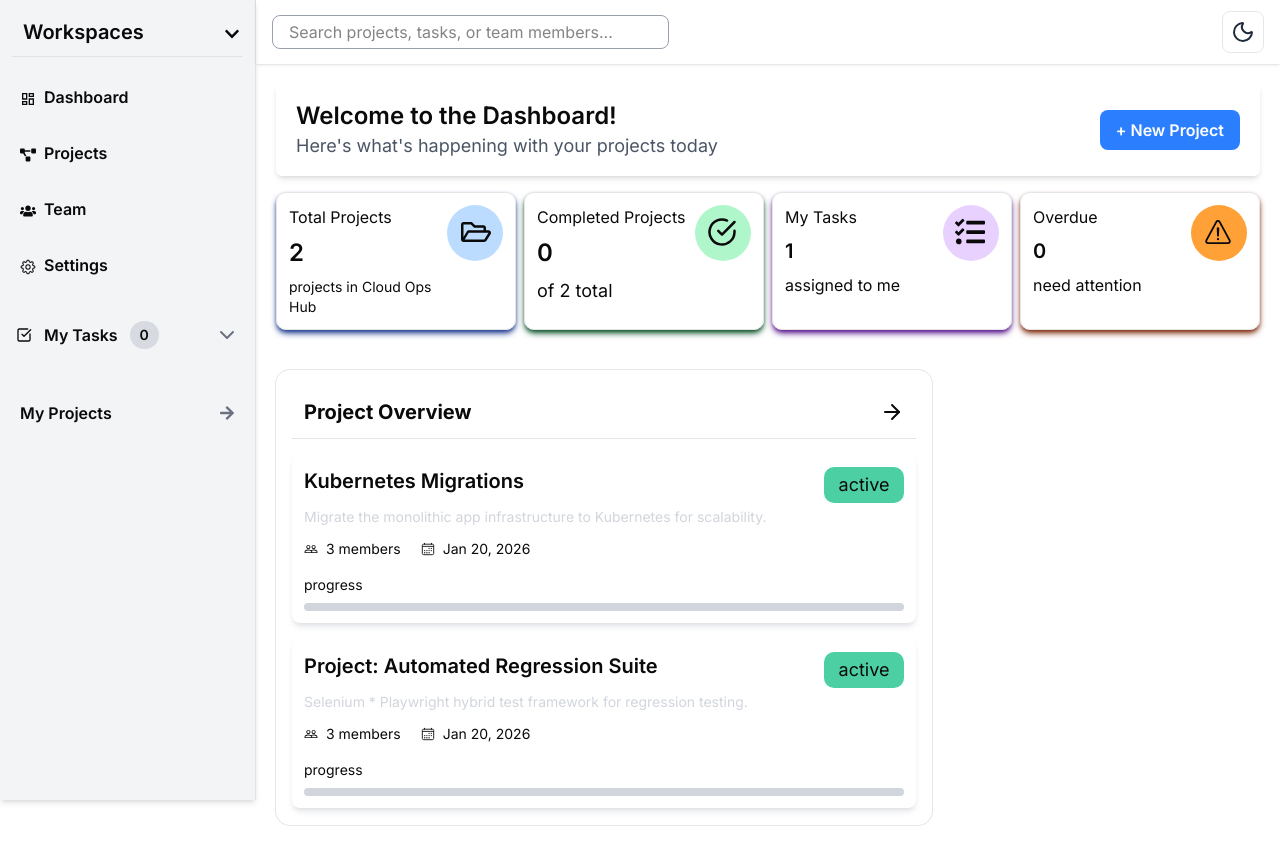
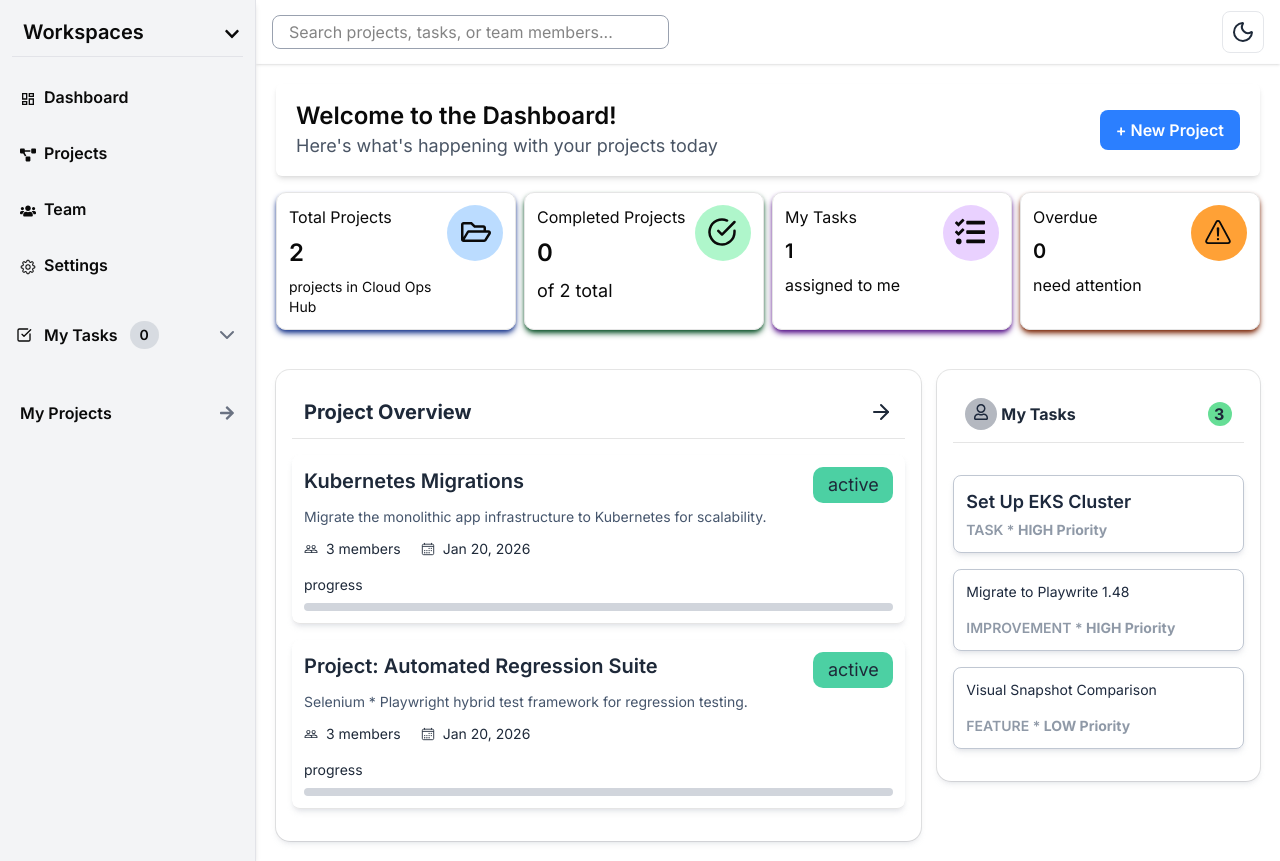
Before and after one commit to Code-Themba/worksmart, a Next.js app: page / in a window 1280 px wide. Built offline with nearby package versions, Linux system fonts and the light colour scheme.

Commit message:
Add My Tasks Card, to display the tasks to be done, in an overview/preview manner on the dashboard

```diff
--- /dev/null
+++ b/app/components/MyTasksCard.tsx
@@ -0,0 +1,45 @@
+import { Card, CardContent, CardHeader, CardTitle } from "@/components/ui/card";
+import { FaRegUser } from "react-icons/fa";
+
+export default function MyTasksCard() {
+  return (
+    <section>
+      <Card className="text-gray-800 dark:text-gray-200 shadow-md shadow-gray-400/20 dark:shadow-gray-400/10">
+        <CardHeader>
+          <CardTitle className="flex items-center justify-between border-b p-3 gap-1 font-bold">
+            <p className="flex items-center gap-1">
+              <span className="bg-gray-500/50 w-8 h-8 rounded-full px-2 text-slate-800 py-px font-bold">
+                <FaRegUser className="inline-block" />
+              </span>
+              My Tasks
+            </p>
+            <span className="bg-green-500/60 w-6 h-6 rounded-full px-1.5 py-px font-bold">
+              3
+            </span>
+          </CardTitle>
+        </CardHeader>
+        <CardContent className="text-slate-800">
+          <div className="w-full flex flex-col gap-1 border border-slate-500/40 p-3 my-4 shadow-md shadow-gray-400/20 dark:shadow-gray-400/10 rounded-md hover:cursor-pointer">
+            <p className="text-lg font-semibold ">Set Up EKS Cluster</p>
+            <p className="text-slate-600/60 font-semibold">
+              TASK * <span className="font-bold">HIGH Priority</span>{" "}
+            </p>
+          </div>
+          <div className="flex flex-col gap-4 border border-slate-500/40 p-3 mb-4 shadow-md shadow-gray-400/20 dark:shadow-gray-400/10 rounded-md hover:cursor-pointer">
+            <p className="">Migrate to Playwrite 1.48</p>
+            <p className="text-slate-600/60 font-semibold">
+              IMPROVEMENT *{" "}
+              <span className="font-bold">HIGH Priority</span>{" "}
+            </p>
+          </div>
+          <div className="flex flex-col gap-4 border border-slate-500/40 p-3 mb-4 shadow-md shadow-gray-400/20 dark:shadow-gray-400/10 rounded-md hover:cursor-pointer">
+            <p className="">Visual Snapshot Comparison</p>
+            <p className="text-slate-600/60 font-semibold">
+              FEATURE * <span className="font-bold">LOW Priority</span>{" "}
+            </p>
+          </div>
+        </CardContent>
+      </Card>
+    </section>
+  );
+}
--- a/app/components/Navbar.tsx
+++ b/app/components/Navbar.tsx
@@ -3,7 +3,7 @@ import ThemeToggler from "./ThemeToggler";
 export default function Navbar() {
   return (
     <div>
-      <nav className="w-full h-16 flex items-center justify-between bg-gray-100/2 p-4 border-b border-gray-400/2 shadow-sm">
+      <nav className=" w-full h-16 flex items-center justify-between bg-gray-100/2 p-4 border-b border-gray-400/2 shadow-sm">
         <input
           type="search"
           placeholder="Search projects, tasks, or team members..."
--- /dev/null
+++ b/app/components/OverdueCard.tsx
@@ -0,0 +1,7 @@
+import React from 'react'
+
+export default function OverdueCard() {
+  return (
+    <div>OverdueCard</div>
+  )
+}
--- a/app/components/ProjectOverview.tsx
+++ b/app/components/ProjectOverview.tsx
@@ -1,4 +1,3 @@
-import { Button } from "@/components/ui/button";
 import { Card, CardContent, CardHeader, CardTitle } from "@/components/ui/card";
 import { ArrowRight } from "lucide-react";
 import { IoCalendarOutline } from "react-icons/io5";
@@ -6,7 +5,7 @@ import { MdPeopleOutline } from "react-icons/md";
 
 export default function ProjectOverview() {
   return (
-    <Card>
+    <Card className="text-gray-800 dark:text-gray-200 shadow-md shadow-gray-400/20 dark:shadow-gray-400/10">
       <CardHeader>
         <CardTitle className="flex items-center justify-between border-b p-3 gap-1 text-xl font-bold">
           <p>Project Overview</p>
@@ -20,7 +19,7 @@ export default function ProjectOverview() {
           <div className="flex gap-2 justify-between">
             <div className="flex flex-col gap-3">
               <p className="text-xl font-semibold">Kubernetes Migrations</p>
-              <p className="text-gray-300">
+              <p className="text-slate-600 dark:text-gray-400">
                 Migrate the monolithic app infrastructure to Kubernetes for
                 scalability.
               </p>
@@ -49,13 +48,13 @@ export default function ProjectOverview() {
             <div className="w-full h-2 bg-gray-300 rounded-full mt-2"></div>
           </div>
         </div>
-        <div className="flex flex-col gap-4 border-b p-3 shadow-md shadow-gray-400/20 dark:shadow-gray-400/10 rounded-md">
+        <div className="flex flex-col gap-4 border-b p-3 mb-4 shadow-md shadow-gray-400/20 dark:shadow-gray-400/10 rounded-md">
           <div className="flex gap-2 justify-between">
             <div className="flex flex-col gap-3">
               <p className="text-xl font-semibold">
                 Project: Automated Regression Suite
               </p>
-              <p className="text-gray-300">
+              <p className="text-slate-600 dark:text-gray-400">
                 Selenium * Playwright hybrid test framework for regression
                 testing.
               </p>
--- a/app/components/Sidebar.tsx
+++ b/app/components/Sidebar.tsx
@@ -25,7 +25,7 @@ import { MdOutlineDashboard } from "react-icons/md";
 export default function Sidebar() {
   const [isOpen, setIsOpen] = useState(false);
   return (
-    <nav className="w-64 h-screen flex flex-col gap-5 bg-gray-100 py-6 px-3 border-r border-gray-400/20 shadow-md dark:bg-gray-900 dark:text-white border-r border-gray-200 dark:border-gray-800">
+    <nav className="relative fixed w-64 flex flex-col gap-5 bg-gray-100 py-6 px-3 border-r border-gray-400/20 shadow-md dark:bg-gray-900 dark:text-white border-r border-gray-200 dark:border-gray-800">
       {/* Workspace Dropdown */}
       <div className="w-full flex items-center gap-2 border-b border-gray-400/20">
         <DropdownMenu>
--- a/app/layout.tsx
+++ b/app/layout.tsx
@@ -37,7 +37,7 @@ export default function RootLayout({ children }: LayoutProps<"/">) {
       )}
       suppressHydrationWarning
     >
-      <body className="min-h-full flex">
+      <body className="absolute overflow-auto min-h-full flex">
         <ThemeProvider
           attribute="class"
           defaultTheme="system"
--- a/app/page.tsx
+++ b/app/page.tsx
@@ -2,6 +2,7 @@ import { FaRegFolderOpen, FaTasks } from "react-icons/fa";
 import { FiCheckCircle } from "react-icons/fi";
 import { IoWarningOutline } from "react-icons/io5";
 import ProjectOverview from "./components/ProjectOverview";
+import MyTasksCard from "./components/MyTasksCard";
 
 export default function Dashboard() {
   return (
@@ -59,13 +60,17 @@ export default function Dashboard() {
           </span>
         </div>
       </div>
-      <div className="flex">
+      <div className="flex justify-between gap-4">
         {/* Project Overview */}
         <div className="mt-6 flex-2">
           <ProjectOverview />
         </div>
         {/* My Task */}
-        <div className="flex-1"></div>
+        <div className="mt-6 flex-1">
+          <div className="">
+            <MyTasksCard />
+          </div>
+        </div>
       </div>
     </div>
   );
```
